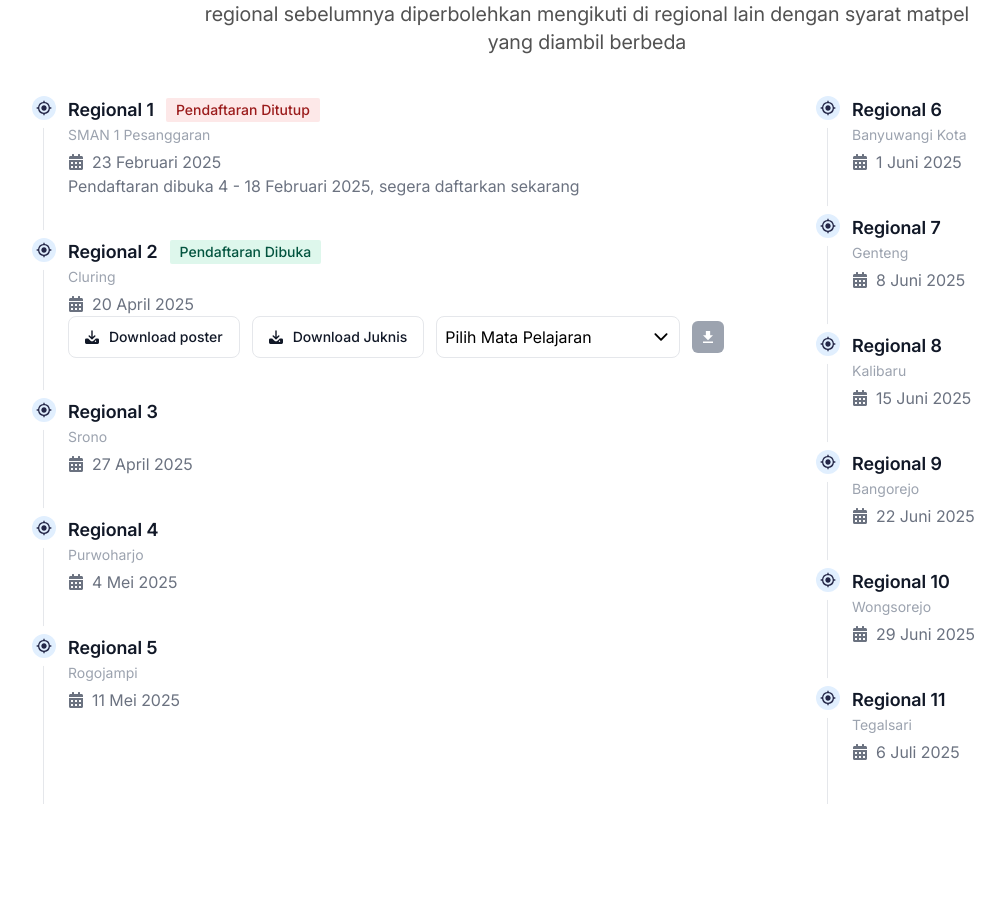
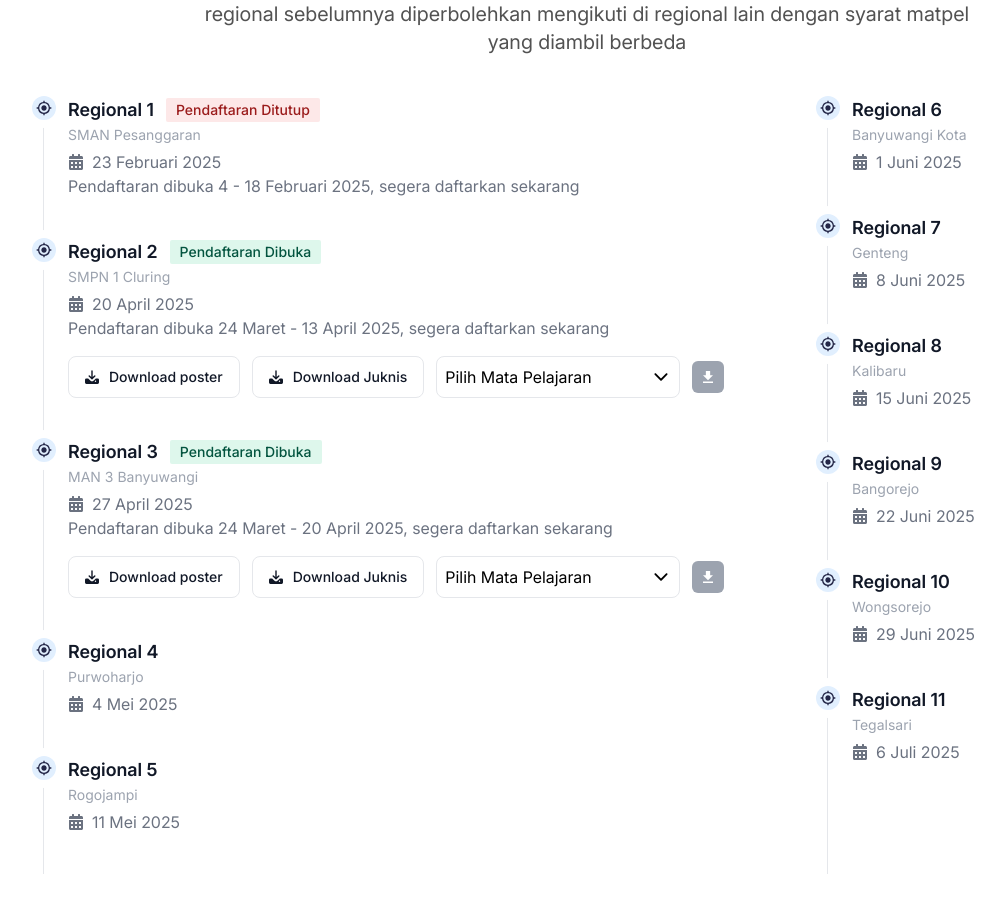
Before and after one commit to Firay24/JD-FiraYusiRukmana-jcc-frontend, a Next.js app: page / in a window 1280 px wide. Shown: the part 1080-1992 px from the top of the page, without its empty margins (53-1058 px from the left). Built offline with nearby package versions, Linux system fonts and the light colour scheme.

Commit message:
feat(assets): add regional posters
- Added posterRegional2.png
- Added posterRegional3.png

```diff
--- a/src/data/regional.ts
+++ b/src/data/regional.ts
@@ -8,7 +8,7 @@ export const regionalTimeline: IRegionalTimeline[] = [
     date: 1740287195,
     status: true,
     regis: false,
-    location: "SMAN 1 Pesanggaran",
+    location: "SMAN Pesanggaran",
     path: "/posterRegional1.png",
     juknis: "/juknis-regional1.pdf",
     description: "Pendaftaran dibuka 4 - 18 Februari 2025, segera daftarkan sekarang",
@@ -38,22 +38,58 @@ export const regionalTimeline: IRegionalTimeline[] = [
     date: 1745122410,
     status: true,
     regis: true,
-    location: "Cluring",
-    path: "",
-    juknis: "",
-    description: "",
+    location: "SMPN 1 Cluring",
+    path: "/posterRegional2.png",
+    juknis: "/juknis-regional1.pdf",
+    description: "Pendaftaran dibuka 24 Maret - 13 April 2025, segera daftarkan sekarang",
+    kisikisi: [
+      {
+        label: "Matematika",
+        path: "/kisikisi/s1-mtk.pdf",
+      },
+      {
+        label: "IPA",
+        path: "/kisikisi/s1-sains.pdf",
+      },
+      {
+        label: "IPS",
+        path: "/kisikisi/s1-ips.pdf",
+      },
+      {
+        label: "Bahasa Inggris",
+        path: "/kisikisi/s1-bhsInggris.pdf",
+      },
+    ],
   },
   {
     id: 3,
     regional: 3,
     address: "Srono",
     date: 1745727210,
-    status: false,
-    regis: false,
-    location: "Srono",
-    path: "",
-    juknis: "",
-    description: "",
+    status: true,
+    regis: true,
+    location: "MAN 3 Banyuwangi",
+    path: "/posterRegional3.png",
+    juknis: "/juknis-regional1.pdf",
+    description: "Pendaftaran dibuka 24 Maret - 20 April 2025, segera daftarkan sekarang",
+    kisikisi: [
+      {
+        label: "Matematika",
+        path: "/kisikisi/s1-mtk.pdf",
+      },
+      {
+        label: "IPA",
+        path: "/kisikisi/s1-sains.pdf",
+      },
+      {
+        label: "IPS",
+        path: "/kisikisi/s1-ips.pdf",
+      },
+      {
+        label: "Bahasa Inggris",
+        path: "/kisikisi/s1-bhsInggris.pdf",
+      },
+    ],
   },
   {
     id: 4,
```
Also changed, not shown: public/posterRegional2.png (added), public/posterRegional3.png (added).
